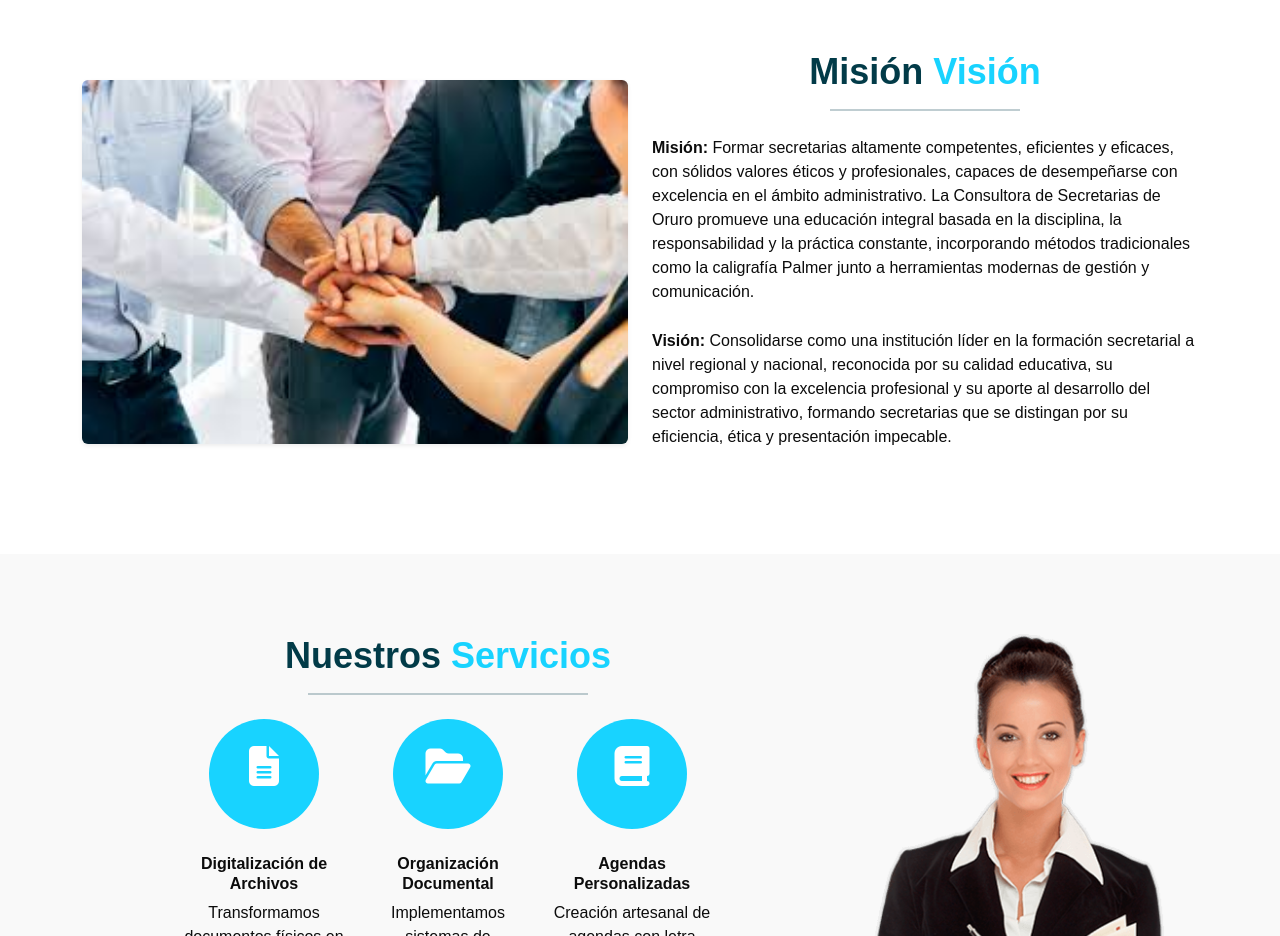
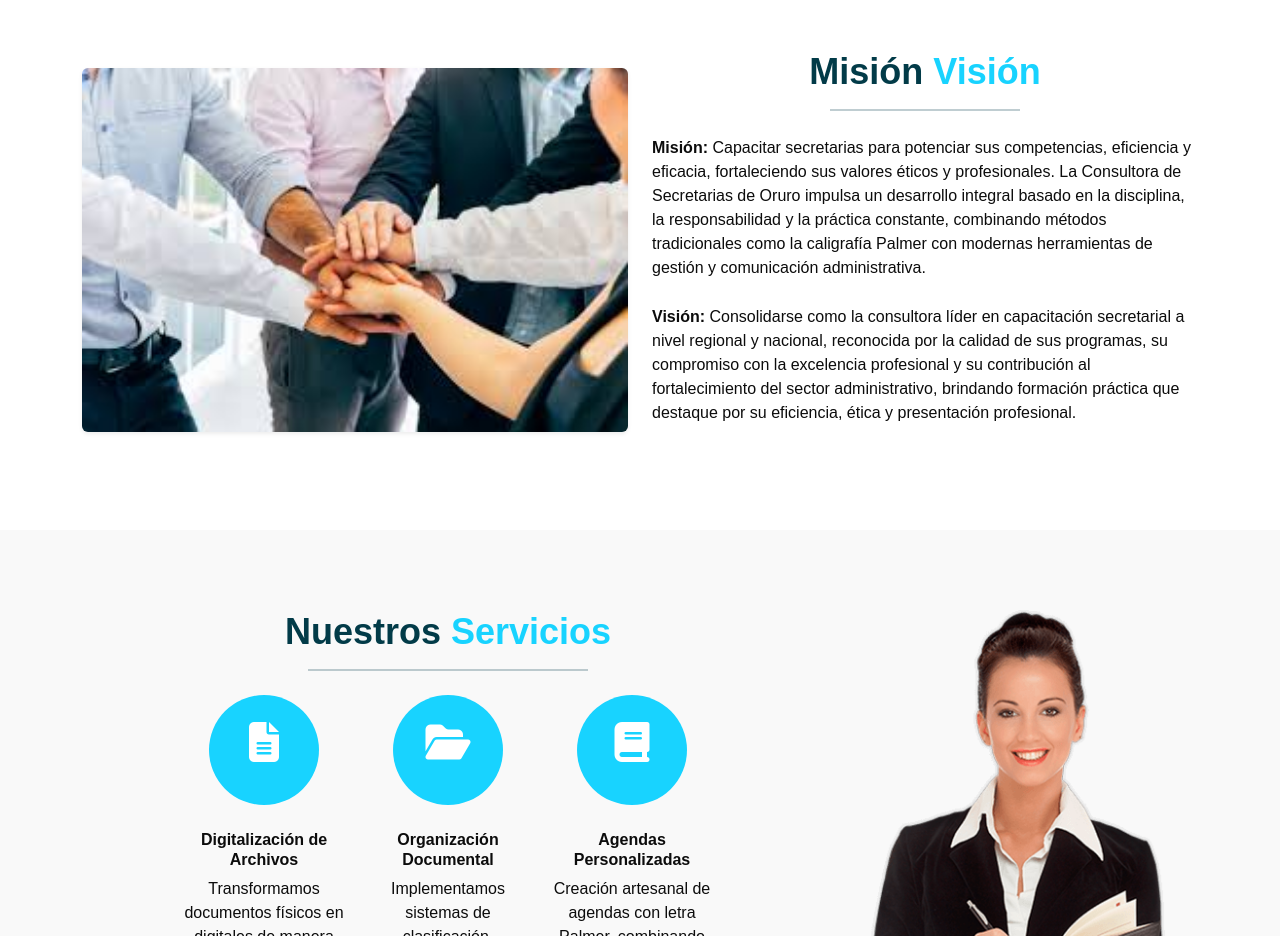
Before and after one commit to Krlospoma/consultoria, a plain HTML site: page index.html in a window 1280 px wide. Shown: the part 1440-2376 px from the top of the page. Drawn offline with nearby package versions, Linux system fonts and the light colour scheme; files whose address does not match are found by name.

Commit message:
Se corregio la Mision y Vision

```diff
--- a/index.html
+++ b/index.html
@@ -311,23 +311,24 @@
                 style="width: 190px; border: 1px solid #023b48"
               />
               <p>
-                <strong>Misión:</strong> Formar secretarias altamente
-                competentes, eficientes y eficaces, con sólidos valores éticos y
-                profesionales, capaces de desempeñarse con excelencia en el
-                ámbito administrativo. La Consultora de Secretarias de Oruro
-                promueve una educación integral basada en la disciplina, la
-                responsabilidad y la práctica constante, incorporando métodos
-                tradicionales como la caligrafía Palmer junto a herramientas
-                modernas de gestión y comunicación.
-              </p>
+                <strong>Misión:</strong> Capacitar secretarias para potenciar
+                sus competencias, eficiencia y eficacia, fortaleciendo
+                sus valores éticos y profesionales. La Consultora de
+                Secretarias de Oruro impulsa un desarrollo integral
+                basado en la disciplina, la responsabilidad y la
+                práctica constante, combinando métodos tradicionales
+                como la caligrafía Palmer con modernas herramientas de
+                gestión y comunicación administrativa.
+                              </p>
               <p>
-                <strong>Visión:</strong> Consolidarse como una institución líder
-                en la formación secretarial a nivel regional y nacional,
-                reconocida por su calidad educativa, su compromiso con la
-                excelencia profesional y su aporte al desarrollo del sector
-                administrativo, formando secretarias que se distingan por su
-                eficiencia, ética y presentación impecable.
-              </p>
+                <strong>Visión:</strong> Consolidarse como la consultora líder en
+                capacitación secretarial a nivel regional y nacional,
+                reconocida por la calidad de sus programas, su compromiso
+                con la excelencia profesional y su contribución al
+                fortalecimiento del sector administrativo, brindando
+                formación práctica que destaque por su eficiencia, ética y
+                presentación profesional.
+                              </p>
             </div>
           </div>
         </div>
```
